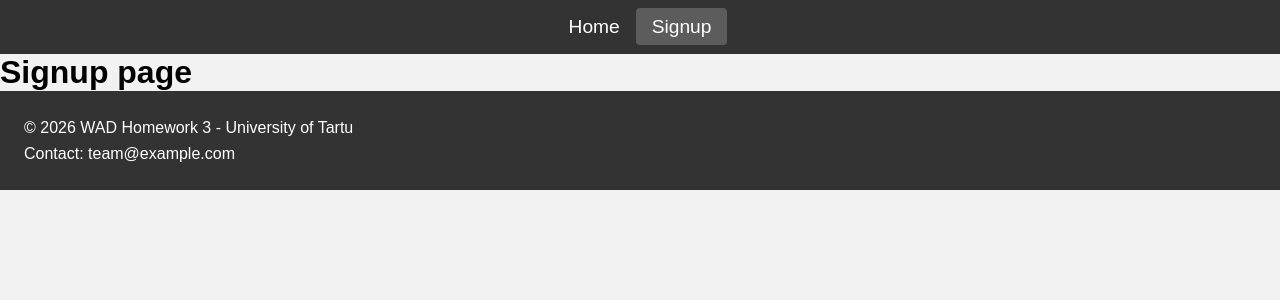
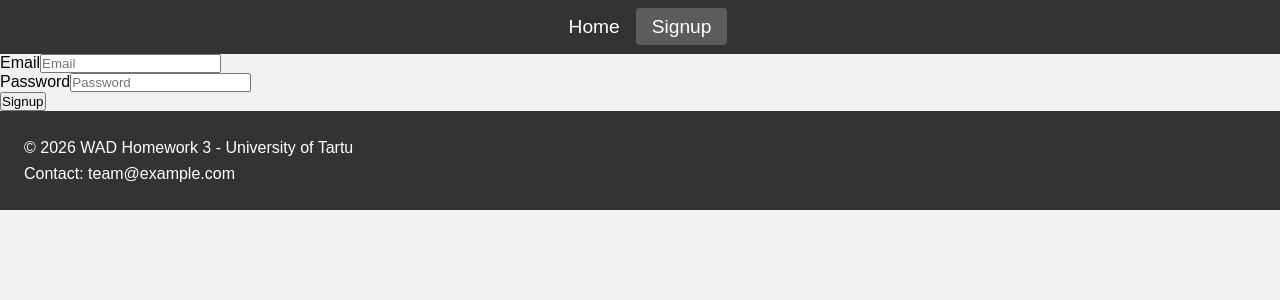
Before and after one commit to jurjenson/WAD_HW, a Vue app in the folder hw3/: page /signup in a window 1280 px wide. Shown: the top 300 px of the page. Built offline with nearby package versions, Linux system fonts and the light colour scheme.

Commit message:
form for signup page

```diff
--- a/hw3/src/views/SignupView.vue
+++ b/hw3/src/views/SignupView.vue
@@ -1,11 +1,32 @@
 <template>
-  <main>
-    <h1>Signup page</h1>
-  </main>
+  <div class="signup">
+    <form class="signup-form" @submit.prevent="signup">
+      <div class="row">
+        <label for="email">Email</label>
+        <input id="email" type="email" v-model="email" placeholder="Email" required />
+      </div>
+
+      <div class="row">
+        <label for="password">Password</label>
+        <input id="password" type="password" v-model="password" placeholder="Password" />
+      </div>
+
+      <button type="submit">Signup</button>
+    </form>
+  </div>
 </template>
 
 <script>
 export default {
-  name: 'SignupView'
-}
+  name: "SignupView",
+  data() {
+    return {
+      email: "",
+      password: "",
+    };
+  },
+  methods: {
+    signup() {},
+  },
+};
 </script>
```
